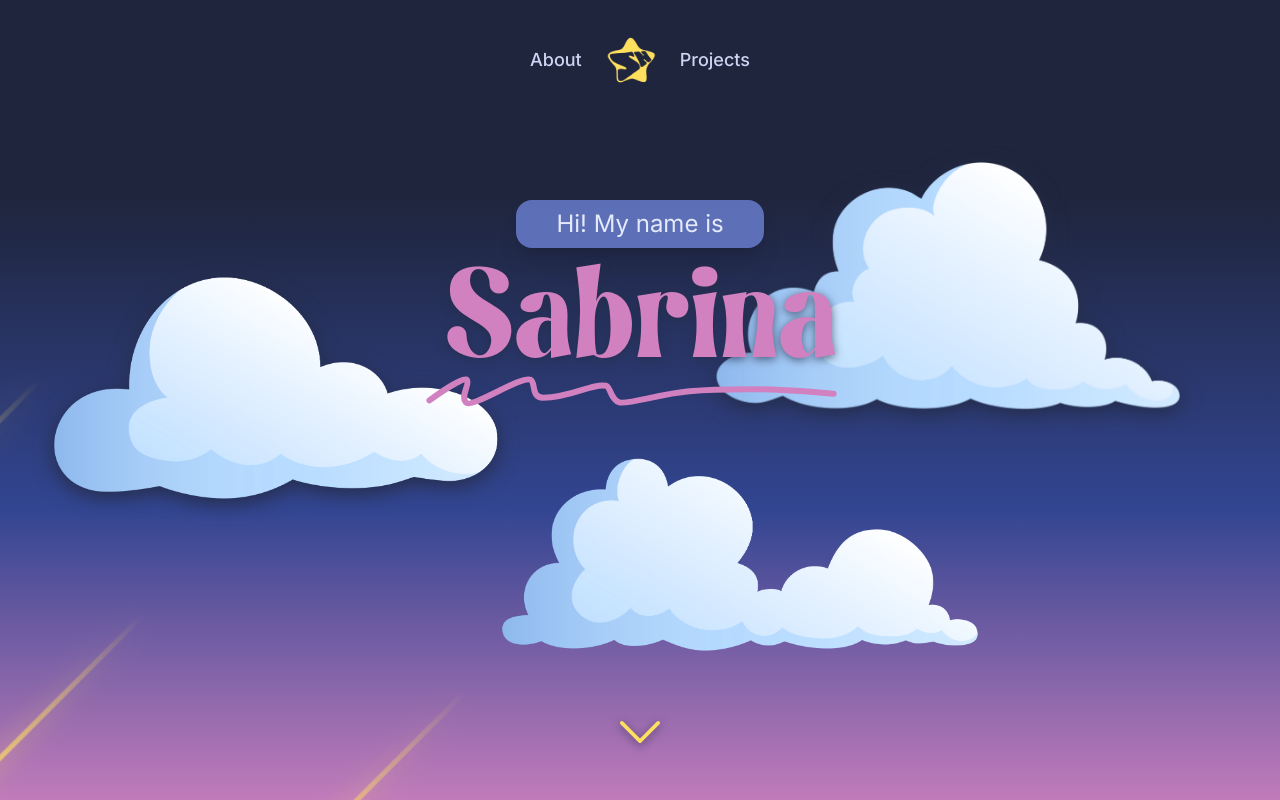
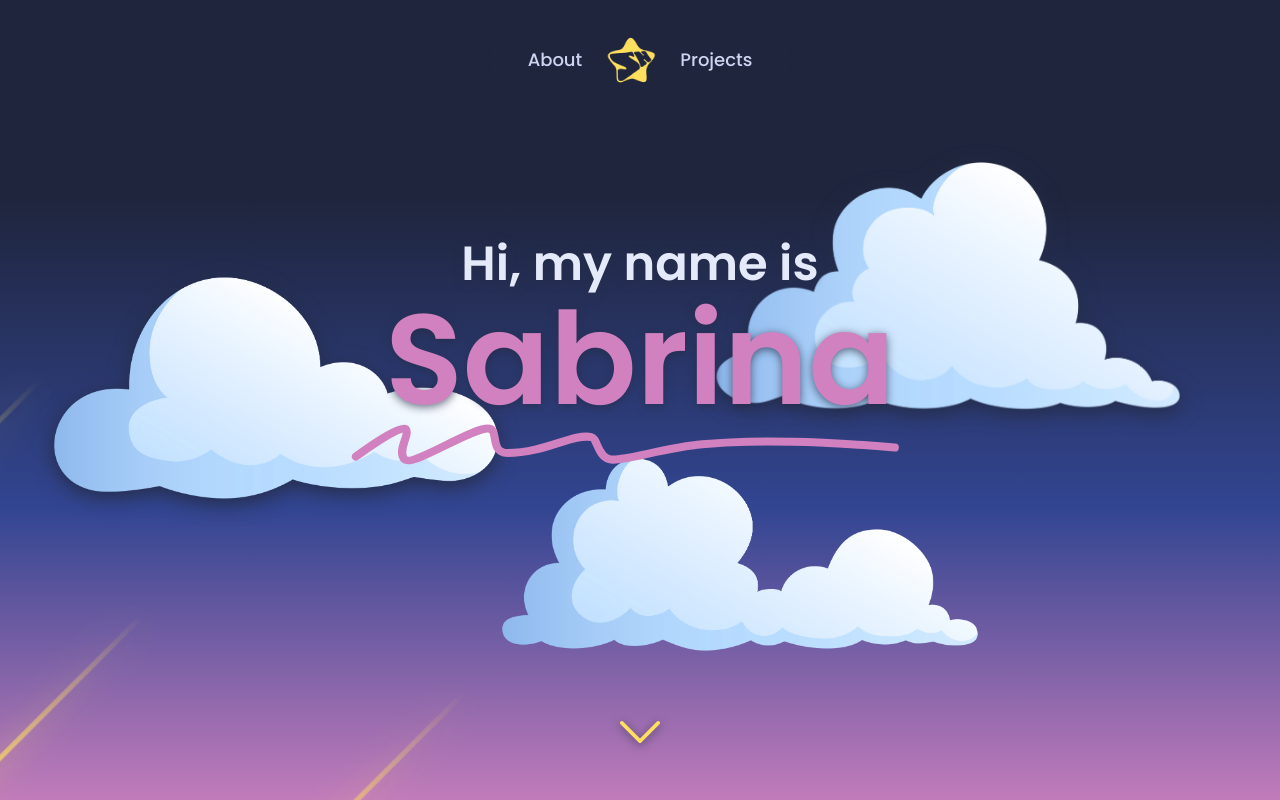
Before and after one commit to thewildc4rd/portfolio, a Next.js app: page / in a window 1280 px wide. Shown: the top 800 px of the page. Built offline with nearby package versions, Linux system fonts and the light colour scheme.

Commit message:
fixing up home sky copy

```diff
--- a/app/globals.css
+++ b/app/globals.css
@@ -61,8 +61,8 @@ nav {
   background: linear-gradient(180deg, var(--space-cadet-dark) 16%, var(--marian-blue) 57%, var(--sky-magenta) 100%);
 }
 
-#home #sky h1 {
-  font-family: Askey;
+#home #sky h1,
+#home #sky h2 {
   z-index: 5;
   filter: drop-shadow(0px 2px 5px var(--space-cadet-light-trans));
 }
@@ -81,7 +81,7 @@ nav {
 
 @keyframes glow {
   from {
-    filter: drop-shadow(0px 0px 0px var(--naples-yellow));
+    filter: drop-shadow(0px 1px 8px var(--naples-yellow));
   }
 
   to {
@@ -165,7 +165,7 @@ nav {
 .squiggle {
   stroke-dasharray: 1600;
   stroke-dashoffset: 1600;
-  animation: draw 1.2s ease-in forwards;
+  animation: draw 1.5s ease-in forwards;
 }
 
 @keyframes draw {
--- a/app/layout.js
+++ b/app/layout.js
@@ -1,9 +1,15 @@
 import { Inter } from 'next/font/google';
+import { Poppins } from 'next/font/google';
 import './globals.css';
 import Footer from '@/components/Footer';
 import Navbar from '@/components/Navbar';
 
 const inter = Inter({
+  weight: ['100', '200', '300', '400', '500', '600', '700', '800'],
+  subsets: ['latin'],
+});
+
+const poppins = Poppins({
   weight: ['100', '200', '300', '400', '500', '600', '700', '800'],
   subsets: ['latin'],
 });
@@ -20,7 +26,7 @@ export default function RootLayout({ children }) {
   return (
     <html lang='en'>
       <body
-        className={`${inter.className} min-h-screen flex-col flex bg-space-cadet-dark text-lavender overflow-x-hidden`}
+        className={`${poppins.className} min-h-screen flex-col flex bg-space-cadet-dark text-lavender overflow-x-hidden`}
       >
         <Navbar />
         <div className='flex-1'>{children}</div>
--- a/components/HomeSky.js
+++ b/components/HomeSky.js
@@ -31,22 +31,22 @@ const HomeSky = (props) => {
       id='sky'
       className='h-[94svh] w-screen relative flex flex-col justify-start items-center p-10'
     >
-      <h2 className='mt-20 text-2xl text-lavender-light bg-glaucous bg-opacity-85 hover:bg-opacity-100 px-10 py-2 rounded-2xl shadow-xl hover:-translate-y-2 transition-all hover:-rotate-3'>
-        Hi! My name is
+      <h2 className='font-semibold mt-28 text-5xl text-lavender-light bg-opacity-85 hover:bg-opacity-100 px-10 py-2'>
+        Hi, my name is
       </h2>
-      <h1 className='text-9xl text-sky-magenta'>Sabrina</h1>
+      <h1 className='text-9xl text-sky-magenta font-semibold'>Sabrina</h1>
       <svg
         xmlns='http://www.w3.org/2000/svg'
         viewBox='0 0 1491 117'
-        className='z-10 w-[450px] ml-5'
+        className='z-10 w-[600px] ml-5'
       >
         <path
-          class='squiggle'
+          className='squiggle'
           fill='none'
           stroke='#D181BF'
-          stroke-miterlimit='10'
-          stroke-width='20'
-          stroke-linecap='round'
+          strokeMiterlimit='10'
+          strokeWidth='20'
+          strokeLinecap='round'
           d='M14.5 81C14.5 81 127 -2.00003 138.5 12.5C150 27 116 65 135 87.5C154 110 317.237 -1.83905 349.5 12.5C367.5 20.4999 349.5 72 391 72C485.161 72 552.849 23.2382 600 32.5C614.5 35.3482 615 79.5 644 87.5C673 95.5 779.874 58.8597 875.5 50.5C962.487 42.8955 1011.68 43.3055 1099 44C1195.18 44.7649 1354 58.5 1354 58.5'
         />
       </svg>
```
Also changed, not shown: public/headshot.png (added).
